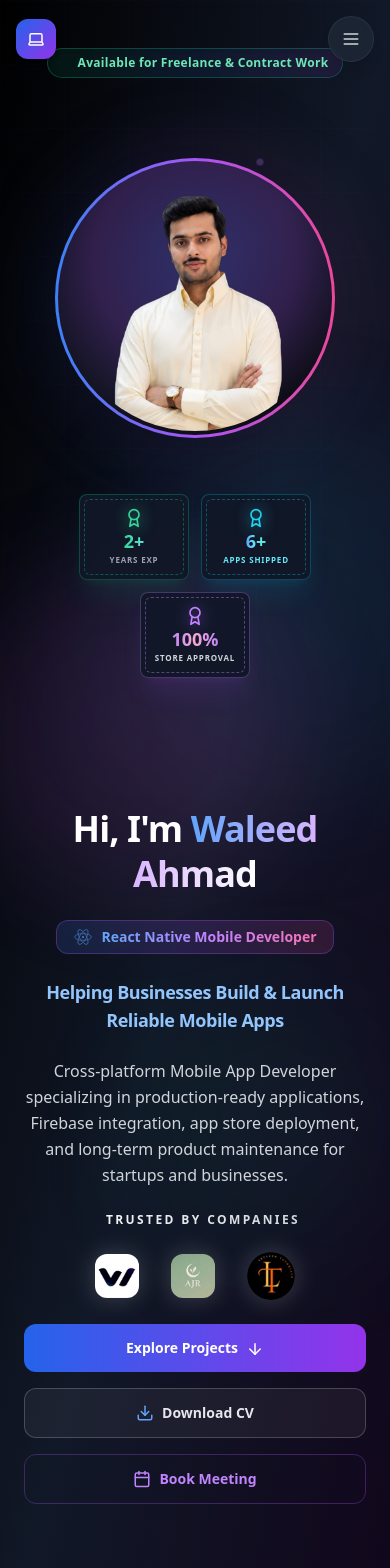
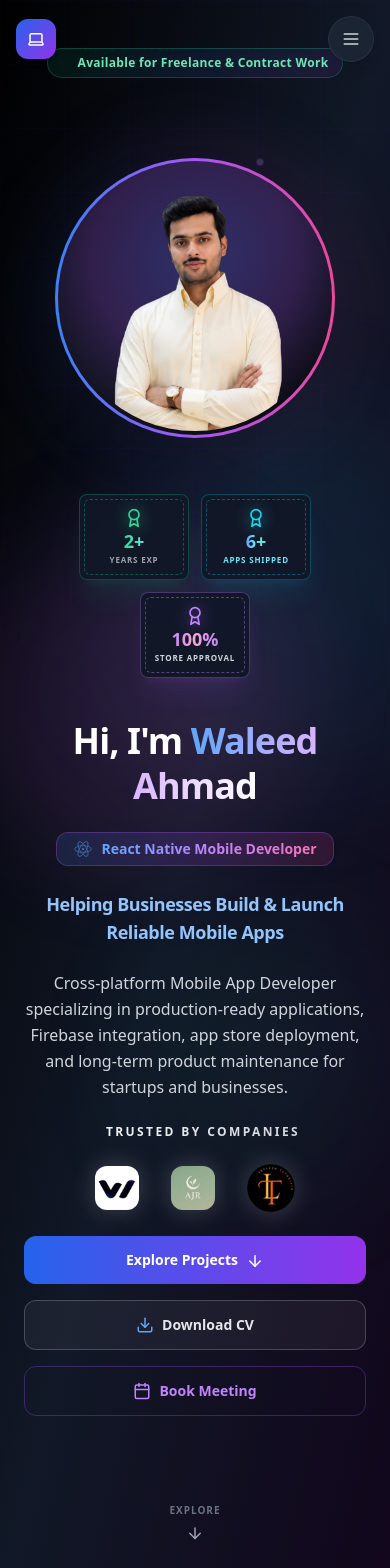
Before and after one commit to link2waleed/waleed-portfolio, a React (Vite) app: page / in a window 390 px wide. Shown: the top 1568 px of the page. Built offline with nearby package versions, Linux system fonts and the light colour scheme.

Commit message:
Fixed spacing for mobile

```diff
--- a/src/components/Hero.tsx
+++ b/src/components/Hero.tsx
@@ -70,10 +70,10 @@ const Hero: React.FC = () => {
           <AvailabilityBadge />
         </div>
 
-        <div className="max-w-7xl mx-auto grid grid-cols-1 lg:grid-cols-12 gap-12 lg:gap-8 items-center">
+        <div className="max-w-7xl mx-auto grid grid-cols-1 lg:grid-cols-12 gap-4 lg:gap-8 items-center lg:items-end">
 
           {/* LEFT COLUMN */}
-          <div className="lg:col-span-7 flex flex-col items-center lg:items-start text-center lg:text-left animate-fadeIn delay-300 order-2 lg:order-1 pt-6 lg:pt-9">
+          <div className="lg:col-span-7 flex flex-col items-center lg:items-start text-center lg:text-left animate-fadeIn delay-300 order-2 lg:order-1 pt-0 lg:pt-9">
 
             {/* Availability Badge */}
             <AvailabilityBadge className="hidden lg:inline-flex" />
@@ -176,7 +176,7 @@ const Hero: React.FC = () => {
           </div>
 
           {/* RIGHT COLUMN */}
-          <div className="lg:col-span-5 flex justify-center lg:justify-end items-center relative animate-fadeIn delay-200 order-1 lg:order-2 mb-8 lg:mb-0 lg:pr-10 pt-10 lg:pt-20">
+          <div className="lg:col-span-5 flex justify-center lg:justify-end items-center relative animate-fadeIn delay-200 order-1 lg:order-2 lg:pr-10 pt-10 lg:pt-20">
             <div className="flex flex-col items-center gap-6 sm:gap-8">
               <div className="group relative w-[280px] h-[280px] sm:w-[360px] sm:h-[360px] lg:w-[400px] lg:h-[400px]">
 
```
